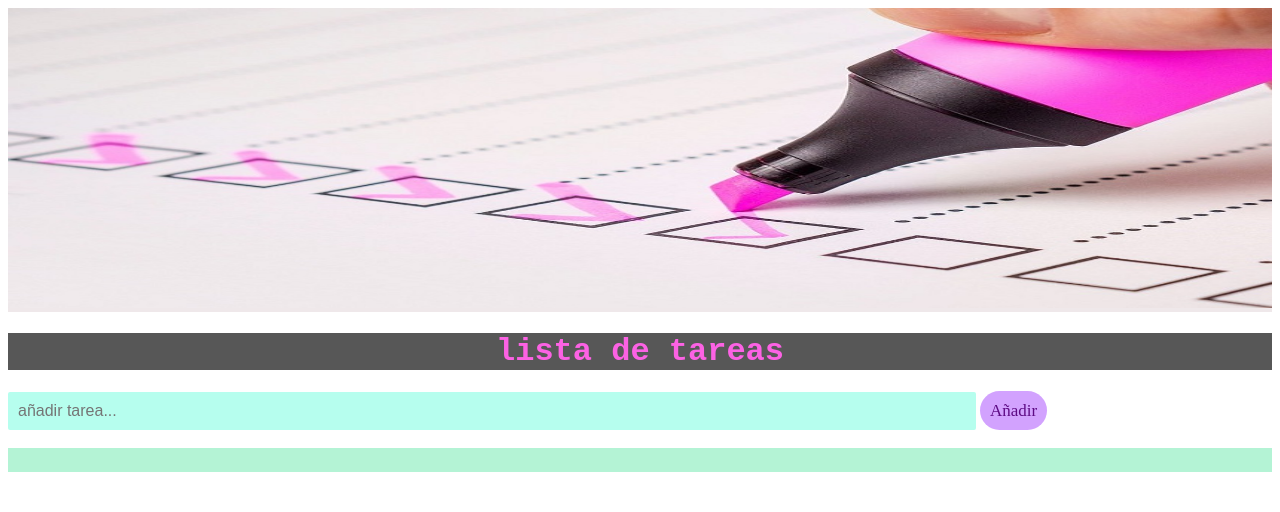
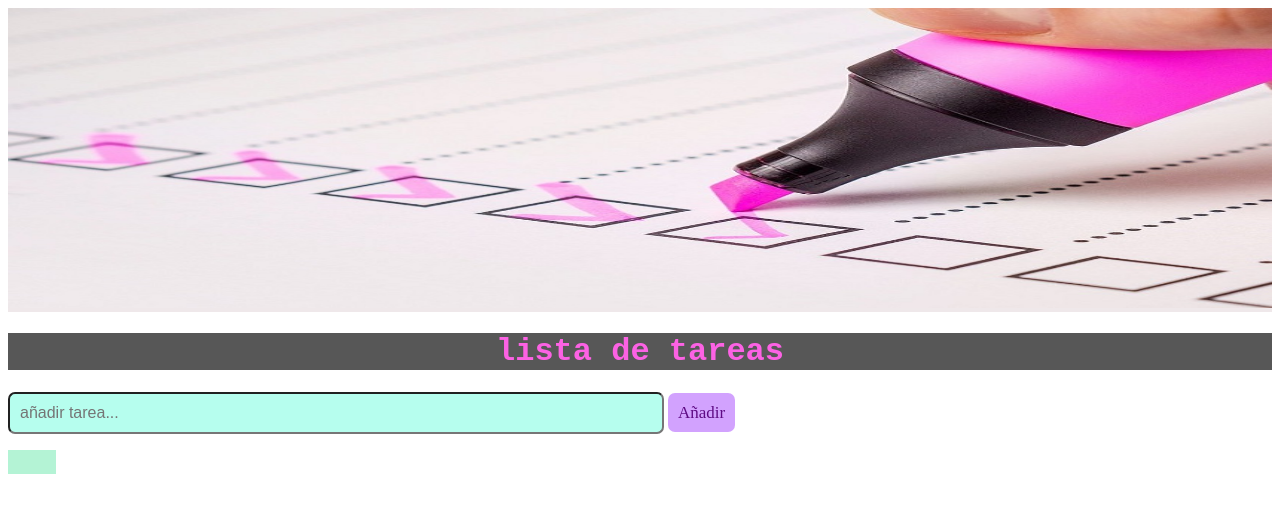
Before and after one commit to Suzowy/todo-list, a plain HTML site: page index.html in a window 1280 px wide. Both pictures are taken after a click on the element "Añadir". Drawn offline with Linux system fonts and the light colour scheme.

Commit message:
ajuste boton

```diff
--- a/main.js
+++ b/main.js
@@ -1,8 +1,8 @@
-// boton x
-var miLista = document.getElementsByTagName("LI");
+
+var miLista = document.getElementsByTagName("li");
 var i;
 for (i = 0; i < miLista.length; i++) {
-  var span = document.createElement("SPAN");
+  var span = document.createElement("span");
   var txt = document.createTextNode("\u00D7");
   span.className = "close";
   span.appendChild(txt);
@@ -33,7 +33,7 @@ function nuevaTarea() {
   }
   document.getElementById("miInput").value = "";
 
-  var span = document.createElement("SPAN");
+  var span = document.createElement(span);
   var txt = document.createTextNode("\u00D7");
   span.className = "close";
   span.appendChild(txt);
--- a/styles.css
+++ b/styles.css
@@ -1,41 +1,40 @@
-
-h1{
+h1 {
     font-family: 'Courier New', Courier, monospace;
     text-align: center;
     background-color: rgb(87, 87, 87);
     color: rgba(252, 98, 228, 1);
 }
-img{
-   width: 100%;
-   height: 300px;
+
+img {
+    width: 100%;
+    height: 300px;
 }
+
 ul {
-    position: relative;
+    justify-content: space-around;
+    position: absolute;
     padding: 12px 8px 12px 40px;
     background: #b4f3d5;
-    font-size: 18px;
-
+    margin-block-end: 10px;
 }
 
 .close {
     position: absolute;
     right: 0;
     top: 0;
-    padding: 12px 16px 12px 16px;
-    background-color: rgb(223, 16, 43);
+    background-color: rgb(250, 47, 95);
+
 }
 
 .cabecera {
-    background-color: rgba(239, 232,234, 1);
-    /*padding: 30px 40px;*/
+    background-color: rgba(239, 232, 234, 1);
     text-align: center;
 }
 
 input {
-    margin: 0;
-    border: none;
-    border-radius: 2px;
-    width: 75%;
+    /*margin: 0;*/
+    border-radius: 7px;
+    width: 50%;
     padding: 10px;
     font-size: 16px;
     background-color: rgb(182, 254, 238);
@@ -43,11 +42,18 @@ input {
 
 .addBoton {
     padding: 10px;
-    width: 25%;
-    background: #ffffff;
+    width: 15%;
+
     color: #5e0b84;
     text-align: center;
     font-size: 17px;
-    border-radius: 20px;
+    border-radius: 7px;
     background-color: rgb(210, 162, 254);
 }
+
+@media (max-width: 600px) {
+    .addBoton {
+        /*display: inline-flex;
+
+    }
+}
```
